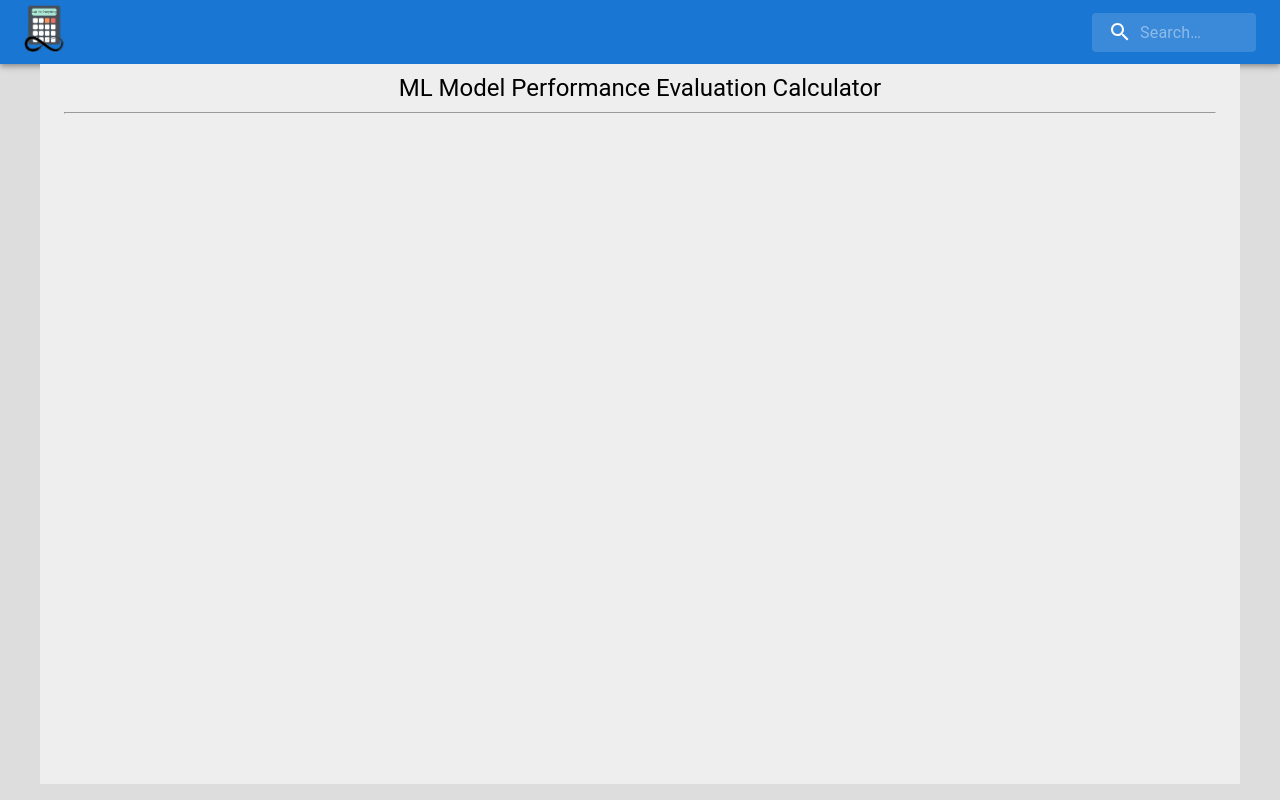
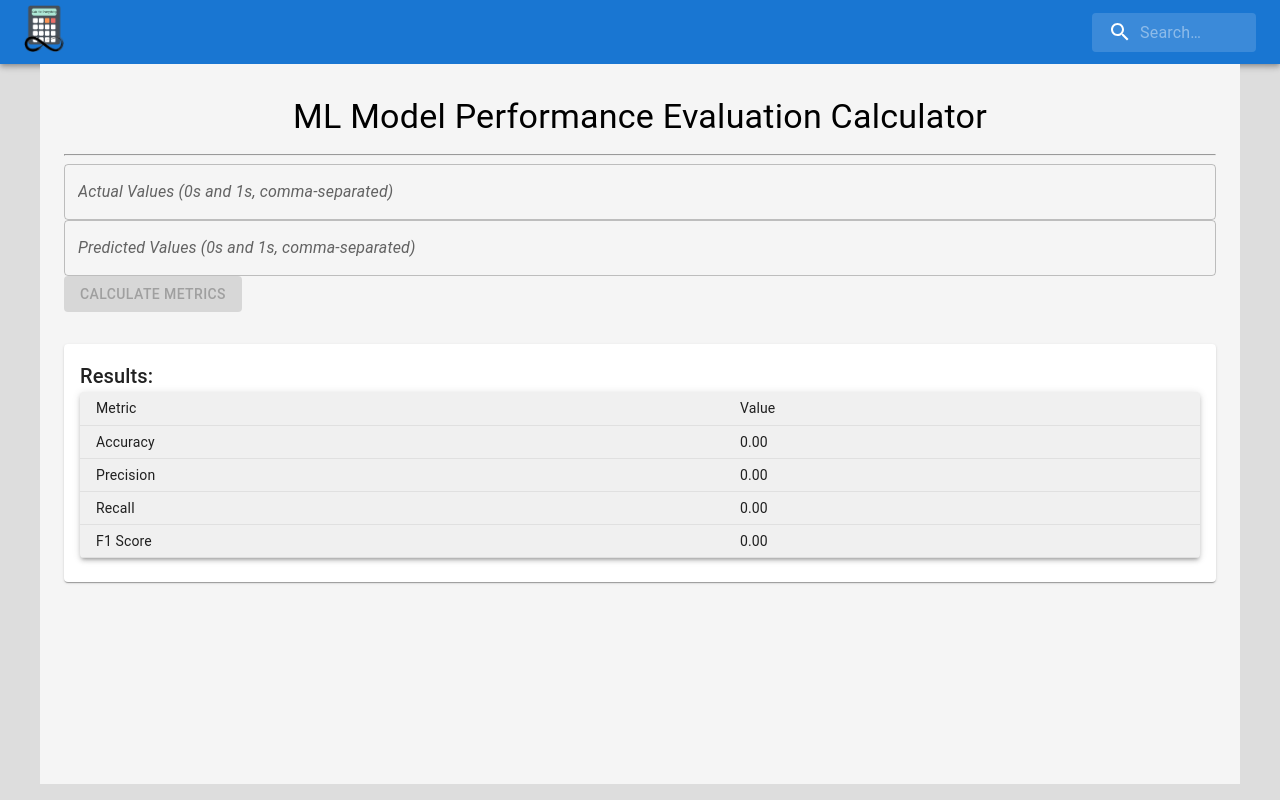
Before and after one commit to SarthakKeshari/calc_for_everything, a React (Create React App) app in the folder calculators/: page /mlmodelperformanceevaluationcalculator in a window 1280 px wide. Built offline with nearby package versions, Linux system fonts and the light colour scheme.

Commit message:
Added ML performance Evaluation Calculator

```diff
--- a/calculators/src/computer_science/mLModelPerformanceEvaluationCalculator/MainMLModelPerformanceEvaluationCalculator.js
+++ b/calculators/src/computer_science/mLModelPerformanceEvaluationCalculator/MainMLModelPerformanceEvaluationCalculator.js
@@ -1,14 +1,102 @@
-import React from 'react';
-import { Container, Typography } from '@mui/material';
+import React, { useState } from 'react';
+import { Container, Typography, Button, TextField, Table, TableBody, TableCell, TableContainer, TableHead, TableRow, Card, CardContent, Paper } from '@mui/material';
 
-function MainMLModelPerformanceEvaluationCalculator(){
-    return(
-        <Container maxWidth="lg" sx={{ bgcolor: '#eeeeee', minHeight: '90vh', paddingY:"10" }}>
-            <Typography pt={1} variant='h5' sx = {{textAlign: "center"}}>ML Model Performance Evaluation Calculator</Typography>
-            <hr/>
-            <br/>
-        </Container>
-    )
+function MainMLModelPerformanceEvaluationCalculator() {
+  const [actualValues, setActualValues] = useState([]);
+  const [predictedValues, setPredictedValues] = useState([]);
+  const [results, setResults] = useState({
+    accuracy: 0.00,
+    precision: 0.00,
+    recall: 0.00,
+    f1Score: 0.00,
+  });
+
+  const handleCalculateMetrics = () => {
+    if (actualValues.length !== predictedValues.length) {
+      alert('The number of actual and predicted values must be the same.');
+      return;
+    }
+
+    const truePositives = actualValues.filter((actual, index) => actual === 1 && predictedValues[index] === 1).length;
+    const falsePositives = actualValues.filter((actual, index) => actual === 0 && predictedValues[index] === 1).length;
+    const trueNegatives = actualValues.filter((actual, index) => actual === 0 && predictedValues[index] === 0).length;
+    const falseNegatives = actualValues.filter((actual, index) => actual === 1 && predictedValues[index] === 0).length;
+
+    const accuracy = (truePositives + trueNegatives) / (truePositives + falsePositives + trueNegatives + falseNegatives);
+    const precision = truePositives / (truePositives + falsePositives);
+    const recall = truePositives / (truePositives + falseNegatives);
+    const f1Score = (2 * precision * recall) / (precision + recall);
+
+    setResults({
+      accuracy,
+      precision,
+      recall,
+      f1Score,
+    });
+  };
+
+  return (
+    <Container maxWidth="lg" sx={{ bgcolor: '#f5f5f5', minHeight: '90vh', paddingTop: '2rem', paddingBottom: '2rem' }}>
+      <Typography variant="h4" sx={{ textAlign: 'center', marginBottom: '1rem' }}>
+        ML Model Performance Evaluation Calculator
+      </Typography>
+      <hr />
+      <div>
+        <TextField
+          label="Actual Values (0s and 1s, comma-separated)"
+          variant="outlined"
+          fullWidth
+          onChange={(e) => setActualValues(e.target.value.split(',').map((value) => Number(value)))}
+          placeholder="Enter actual values..."
+        />
+        <TextField
+          label="Predicted Values (0s and 1s, comma-separated)"
+          variant="outlined"
+          fullWidth
+          onChange={(e) => setPredictedValues(e.target.value.split(',').map((value) => Number(value)))}
+          placeholder="Enter predicted values..."
+        />
+        <Button variant="contained" onClick={handleCalculateMetrics} disabled={!actualValues.length || !predictedValues.length}>
+          Calculate Metrics
+        </Button>
+      </div>
+      <Card sx={{ marginTop: '2rem' }}>
+        <CardContent>
+          <Typography variant="h6">Results:</Typography>
+          <TableContainer component={Paper} elevation={3} sx={{ width: 'auto', background: '#f0f0f0' }}>
+            <Table size="small">
+              <TableBody>
+                <TableRow>
+                  <TableCell>Metric</TableCell>
+                  <TableCell>Value</TableCell>
+                </TableRow>
+                {results && (
+                  <>
+                    <TableRow>
+                      <TableCell>Accuracy</TableCell>
+                      <TableCell>{results.accuracy.toFixed(2)}</TableCell>
+                    </TableRow>
+                    <TableRow>
+                      <TableCell>Precision</TableCell>
+                      <TableCell>{results.precision.toFixed(2)}</TableCell>
+                    </TableRow>
+                    <TableRow>
+                      <TableCell>Recall</TableCell>
+                      <TableCell>{results.recall.toFixed(2)}</TableCell>
+                    </TableRow>
+                    <TableRow>
+                      <TableCell>F1 Score</TableCell>
+                      <TableCell>{results.f1Score.toFixed(2)}</TableCell>
+                    </TableRow>
+                  </>
+                )}
+              </TableBody>
+            </Table>
+          </TableContainer>
+        </CardContent>
+      </Card>
+    </Container>
+  );
 }
 
 export default MainMLModelPerformanceEvaluationCalculator;
```
